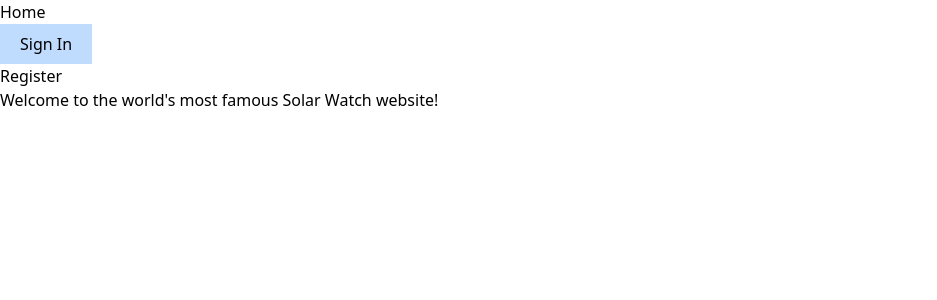
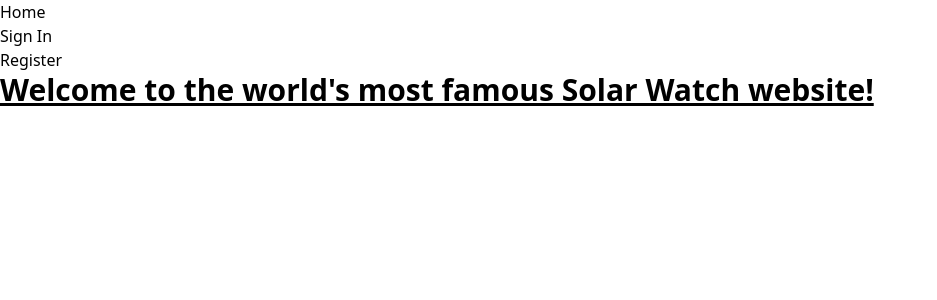
Before and after one commit to CodecoolGlobal/solar-watch-MVP-java-whowful, a React (Vite) app in the folder frontend/: page / in a window 1280 px wide. Shown: the top 300 px of the page, without its empty margins (0-937 px from the left). Built offline with nearby package versions, Linux system fonts and the light colour scheme.

Commit message:
install tailwind and prettier for it

```diff
--- a/frontend/index.html
+++ b/frontend/index.html
@@ -1,14 +1,17 @@
 <!doctype html>
 <html lang="en">
+
 <head>
   <meta charset="UTF-8" />
   <link rel="icon" type="image/svg+xml" href="/eclipse.png" />
   <meta name="viewport" content="width=device-width, initial-scale=1.0" />
   <title>Solar Watch</title>
-    <link href="https://cdn.jsdelivr.net/npm/tailwindcss@^2.2.19/dist/tailwind.min.css" rel="stylesheet">
+  <link href="https://cdn.jsdelivr.net/npm/tailwindcss@^2.2.19/dist/tailwind.min.css" rel="stylesheet" />
 </head>
+
 <body>
   <div id="root"></div>
   <script type="module" src="/src/main.jsx"></script>
 </body>
+
 </html>
--- a/frontend/src/App.jsx
+++ b/frontend/src/App.jsx
@@ -5,6 +5,7 @@ import LogInPage from './Pages/LogInPage'
 import RegistrationPage from './Pages/RegistrationPage'
 import Layout from './Components/Layout'
 import SolarWatchPage from './Pages/SolarWatchPage'
+import ProtectedRoutes from './ProtectedRoutes';
 
 
 function App() {
@@ -15,7 +16,10 @@ function App() {
         <Route path="/" element={<MainPage />} />
         <Route path="/login" element={<LogInPage />} />
         <Route path="/register" element={<RegistrationPage />} />
-          <Route path='/solarwatch' element={<SolarWatchPage/>}/>
+        <Route element={<ProtectedRoutes />} >
+          <Route path='/solarwatch' element={<SolarWatchPage />} />
+        </Route>
+
       </Routes>
     </Layout>
   );
--- a/frontend/src/Components/Layout.jsx
+++ b/frontend/src/Components/Layout.jsx
@@ -1,4 +1,6 @@
 import React from 'react'
+import { Link } from 'react-router-dom'
+
 
 
 
@@ -6,16 +8,20 @@ const Layout = ({ children }) => {
 
   return (
     <div>
-      <header className='bg-dark-background sticky top-0 z-[20] mx-auto flex w-full items-center justitfy-between'>
-        <nav className=''>
+      <header>
+        <nav >
           <div>
-            <a href="">Home</a>
+            <a href='/'>Home</a>
           </div>
           <div>
-            <button className='bg-blue-200 tect-white px-5 py-2 round-full hover:bg-[#87acec]' >Sign In</button>
+            <Link to="/login">
+              <button>Sign In</button>
+            </Link>
           </div>
           <div>
-            <button className=''>Register</button>
+            <Link to="/register">
+              <button >Register</button>
+            </Link>
           </div>
         </nav>
       </header>
--- a/frontend/src/Pages/MainPage.jsx
+++ b/frontend/src/Pages/MainPage.jsx
@@ -3,7 +3,7 @@ import React from 'react'
 const MainPage = () => {
 
   return (
-    <div>Welcome to the world's most famous Solar Watch website!</div>
+    <div className='text-3xl font-bold underline'>Welcome to the world's most famous Solar Watch website!</div>
   )
 
 }
--- /dev/null
+++ b/frontend/src/ProtectedRoutes.jsx
@@ -0,0 +1,8 @@
+import React from 'react'
+import { Navigate, Outlet } from 'react-router-dom'
+function ProtectedRoutes() {
+  const user = null
+  return user ? <Outlet /> : <Navigate to="/login" />
+}
+
+export default ProtectedRoutes
```
Also changed, not shown: frontend/package.json (+5 -3 lines), frontend/.prettierrc.json (added), 1 other file (tests, documents, lock files or other folders). Lines whose indentation alone changed are shown as unchanged.
